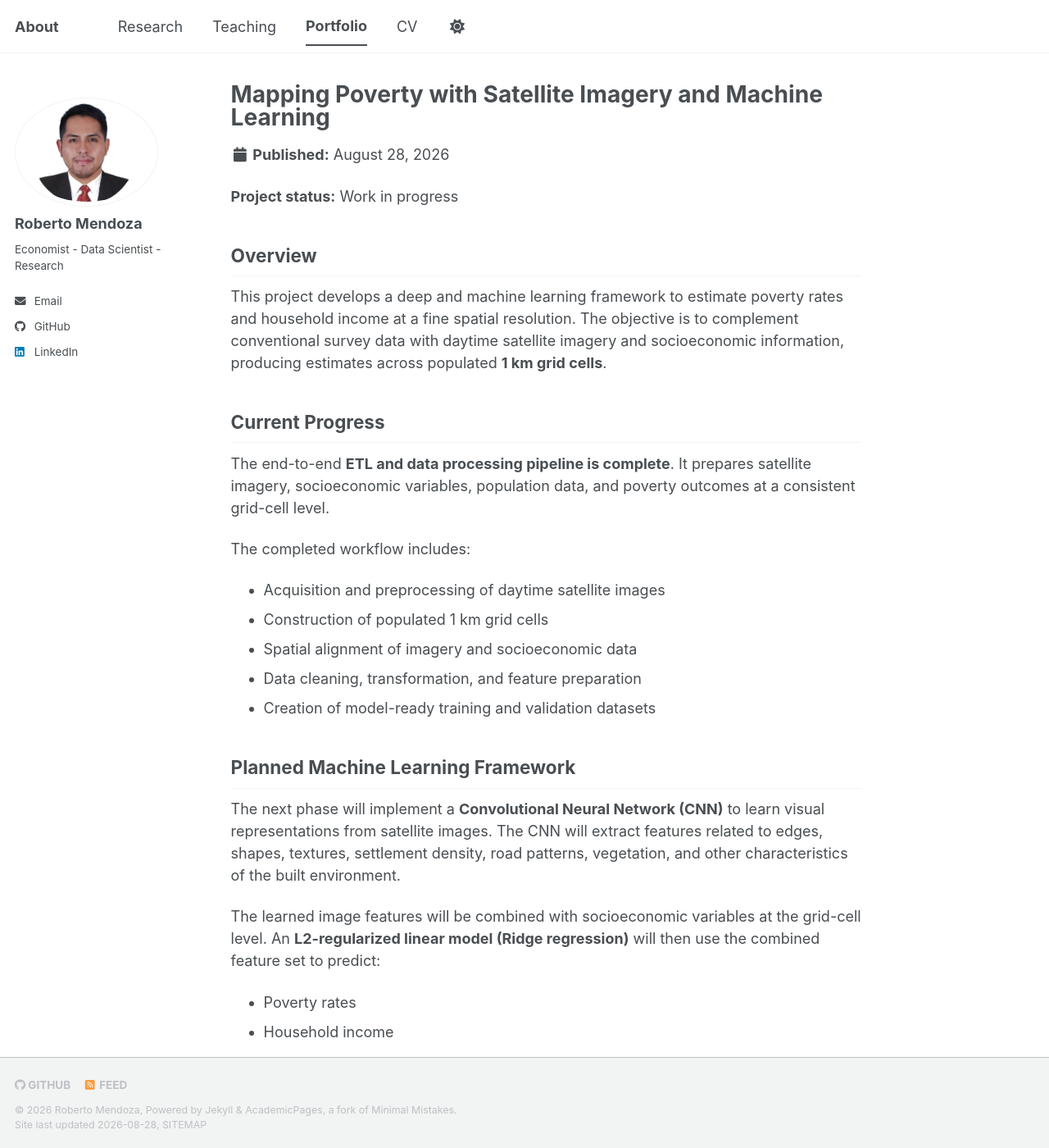
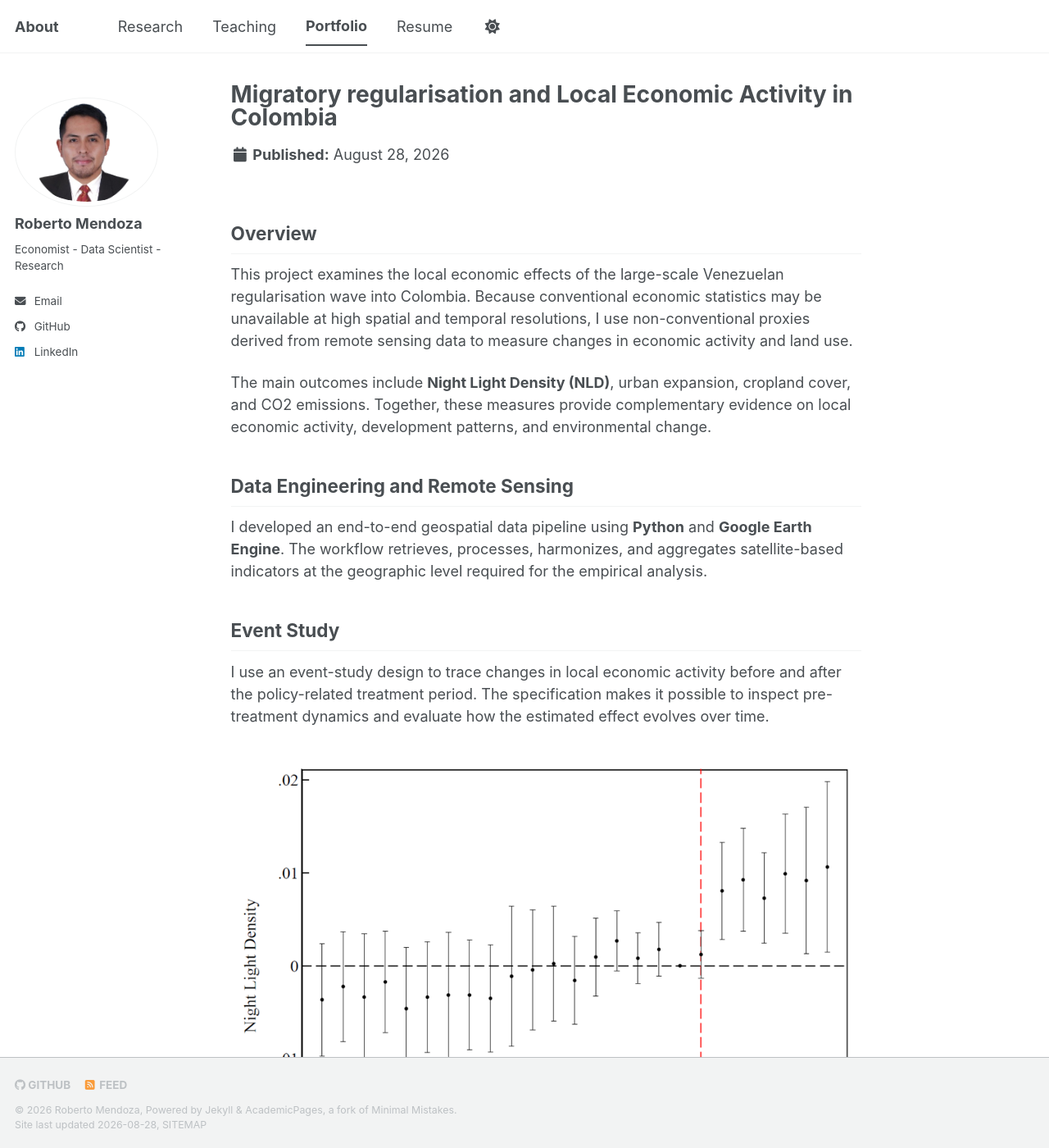
Before and after one commit to Robertopucp/RobertoMendoza.github.io, a Jekyll site: the page built from _portfolio/project-3.md, in a window 1280 px wide and 1400 px high. Shown: the whole window at 82% size. Built offline with Jekyll 4.4.1, drawn with Linux system fonts in a browser that asks for light colours; a script bundle is joined from its source files by our own code; library files that are not in the unit come from our copies; some of the changed text lies outside the part shown.

Commit message:
update resume

```diff
--- a/_config.yml
+++ b/_config.yml
@@ -30,7 +30,7 @@ author:
   # location         : "Earth"
   # employer         : "Red Brick University"
   uri              : # URL
-  email            : "rmendo04@student.ubc.ca"
+  email            : "rmendoza.j316@gmail.com"
 
   # Academic websites
   academia         : # URL
@@ -86,6 +86,8 @@ author:
 publication_category:
   working-papers:
     title: 'Working Papers'
+  thesis:
+    title: 'Thesis'
 
 # Site Settings
 teaser                   :  # filename of teaser fallback teaser image placed in /images/ for social media previews
--- a/_data/navigation.yml
+++ b/_data/navigation.yml
@@ -23,7 +23,7 @@ main:
   # - title: "Blog Posts"
   #   url: /year-archive/
 
-  - title: "CV"
+  - title: "Resume"
     url: /cv/
 
   # - title: "CV"
--- a/_portfolio/project-3.md
+++ b/_portfolio/project-3.md
@@ -1,46 +1,33 @@
 ---
-title: "Mapping Poverty with Satellite Imagery and Machine Learning"
-excerpt: "Work in progress: a CNN and Ridge regression framework for predicting poverty rates and household income across populated 1 km grid cells."
+title: "Migratory regularisation and Local Economic Activity in Colombia"
+excerpt: "Local economic effects of large-scale Venezuelan regularisation into Colombia."
 collection: portfolio
 permalink: /portfolio/project-3
 ---
 
 {% include base_path %}
 
-**Project status:** Work in progress
-
 ## Overview
 
-This project develops a deep and machine learning framework to estimate poverty rates and household income at a fine spatial resolution. The objective is to complement conventional survey data with daytime satellite imagery and socioeconomic information, producing estimates across populated **1 km grid cells**.
+This project examines the local economic effects of the large-scale Venezuelan regularisation wave into Colombia. Because conventional economic statistics may be unavailable at high spatial and temporal resolutions, I use non-conventional proxies derived from remote sensing data to measure changes in economic activity and land use.
 
-## Current Progress
+The main outcomes include **Night Light Density (NLD)**, urban expansion, cropland cover, and CO2 emissions. Together, these measures provide complementary evidence on local economic activity, development patterns, and environmental change.
 
-The end-to-end **ETL and data processing pipeline is complete**. It prepares satellite imagery, socioeconomic variables, population data, and poverty outcomes at a consistent grid-cell level.
+## Data Engineering and Remote Sensing
 
-The completed workflow includes:
+I developed an end-to-end geospatial data pipeline using **Python** and **Google Earth Engine**. The workflow retrieves, processes, harmonizes, and aggregates satellite-based indicators at the geographic level required for the empirical analysis.
 
-- Acquisition and preprocessing of daytime satellite images
-- Construction of populated 1 km grid cells
-- Spatial alignment of imagery and socioeconomic data
-- Data cleaning, transformation, and feature preparation
-- Creation of model-ready training and validation datasets
+## Event Study
 
-## Planned Machine Learning Framework
-
-The next phase will implement a **Convolutional Neural Network (CNN)** to learn visual representations from satellite images. The CNN will extract features related to edges, shapes, textures, settlement density, road patterns, vegetation, and other characteristics of the built environment.
-
-The learned image features will be combined with socioeconomic variables at the grid-cell level. An **L2-regularized linear model (Ridge regression)** will then use the combined feature set to predict:
-
-- Poverty rates
-- Household income
-
-Regularization will help control model complexity when working with a large set of correlated image and socioeconomic features.
-
-## Satellite Image Example
+I use an event-study design to trace changes in local economic activity before and after the policy-related treatment period. The specification makes it possible to inspect pre-treatment dynamics and evaluate how the estimated effect evolves over time.
 
 <figure>
-  <img src="{{ base_path }}/images/day_time_lima.png" alt="Example of a daytime satellite image covering an urban area in Lima, Peru">
+  <img src="{{ base_path }}/images/Event_study.png" alt="Event-study estimates of the effect of Venezuelan migration on Night Light Density in Colombia">
   <figcaption>
-    Example of the daytime satellite imagery used in the project. The CNN will learn visual features from the urban form, road network, vegetation, density, and surface textures to support small-area poverty and income prediction.
+    Event-study estimates for Night Light Density. The vertical red line marks the treatment period in 2018. Estimates become positive from 2019 onward, indicating an increase in satellite-observed economic activity after treatment. Points represent annual estimates and error bars show their uncertainty.
   </figcaption>
 </figure>
+
+## Main Finding
+
+The post-treatment estimates indicate an increase in Night Light Density in areas affected by the migration-related policy. This pattern is consistent with an expansion in local economic activity, as captured by nighttime satellite imagery.
```
Also changed, not shown: _pages/cv.md (+2 -2 lines), _portfolio/project-2.md (+22 -13 lines), _portfolio/project-4.md (+4 -0 lines), _portfolio/project-5.md (added, +31 -0 lines), _publications/2026-master-thesis.md (added, +18 -0 lines).
